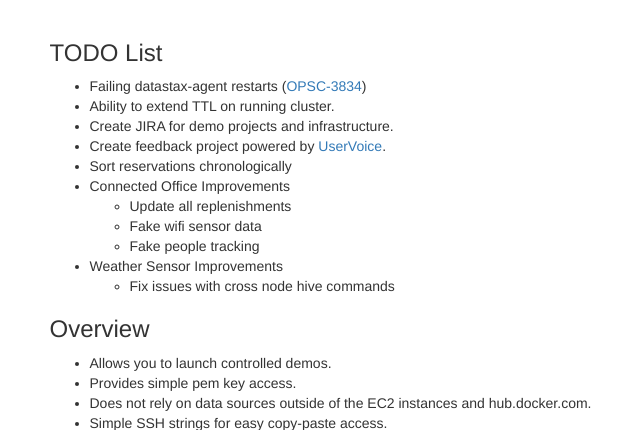
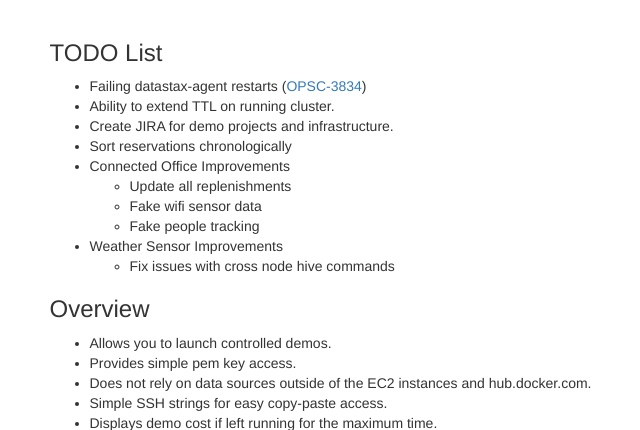
Before and after one commit to datastax-demos/demo-portal, a Python web app: template flask/templates/todo.jinja2 in a window 1280 px wide. Shown: the part 52-482 px from the top of the page, without its empty margins (293-933 px from the left). Run offline with Jinja, Linux system fonts and the light colour scheme; the template is opened without the code that fills it, so the values that code supplies are empty; some libraries are stand-ins or nearby versions.

Commit message:
Remove feedback todo for now

```diff
--- a/flask/templates/todo.jinja2
+++ b/flask/templates/todo.jinja2
@@ -12,7 +12,7 @@
             <li>Failing datastax-agent restarts (<a href="https://datastax.jira.com/browse/OPSC-3834">OPSC-3834</a>)</li>
             <li>Ability to extend TTL on running cluster.</li>
             <li>Create JIRA for demo projects and infrastructure.</li>
-            <li>Create feedback project powered by <a href="http://demo.uservoice.com/forums/272788-general">UserVoice</a>.</li>
+{#            <li>Create feedback project powered by <a href="http://demo.uservoice.com/forums/272788-general">UserVoice</a>.</li>#}
             <li>Sort reservations chronologically</li>
             <li>Connected Office Improvements</li>
             <ul>
```
